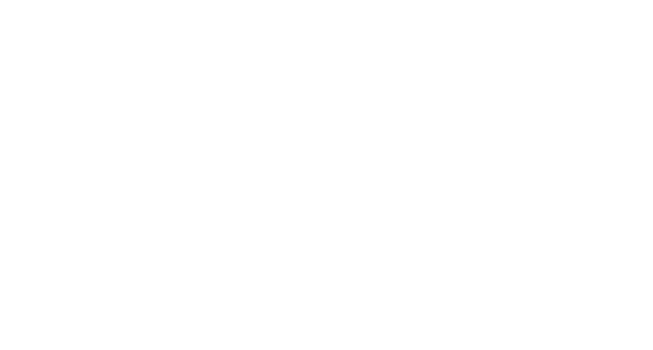
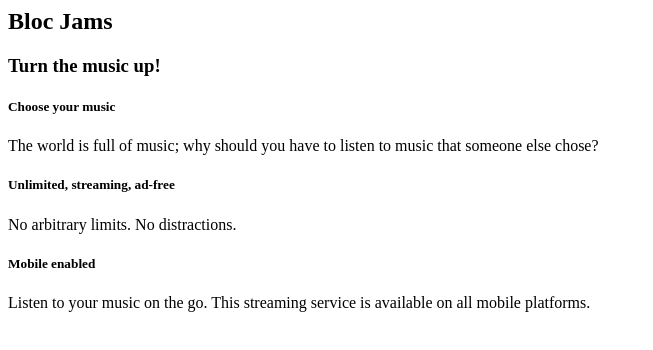
Before and after one commit to srhbinion/bloc-jams, a plain HTML site: page index.html in a window 1280 px wide. Shown: the whole page, without its empty margins (0-653 px from the left). Drawn offline with Linux system fonts and the light colour scheme.

Commit message:
Comleted lesson 06, refactored using semantic HTML

```diff
--- a/index.html
+++ b/index.html
@@ -1,5 +1,28 @@
-<!DOCTYPE HTML>
+<!DOCTYPE HTML 5>
     <html>
-        <head> </head>
-        <body> </body>
+        <head>
+            <title>Bloc Jams</title>
+        </head>
+        <body>
+            <nav>  <!--navigation -->
+            </nav>
+            <main> <!--hero content -->
+                <article>
+                    <h1>Bloc Jams</h1>
+                    <h3>Turn the music up!</h3>
+                </article>
+                <article> <!--selling points -->
+                    <h5>Choose your music</h5>
+                    <p>The world is full of music; why should you have to listen to music that someone else chose?</p>
+                </article>
+                <article>
+                    <h5>Unlimited, streaming, ad-free</h5>
+                    <p>No arbitrary limits. No distractions.</p>
+                </article>
+                <article>
+                    <h5>Mobile enabled</h5>
+                    <p>Listen to your music on the go. This streaming service is available on all mobile platforms.</p>
+                </article>
+            </main>
+        </body>
     </html>
```
